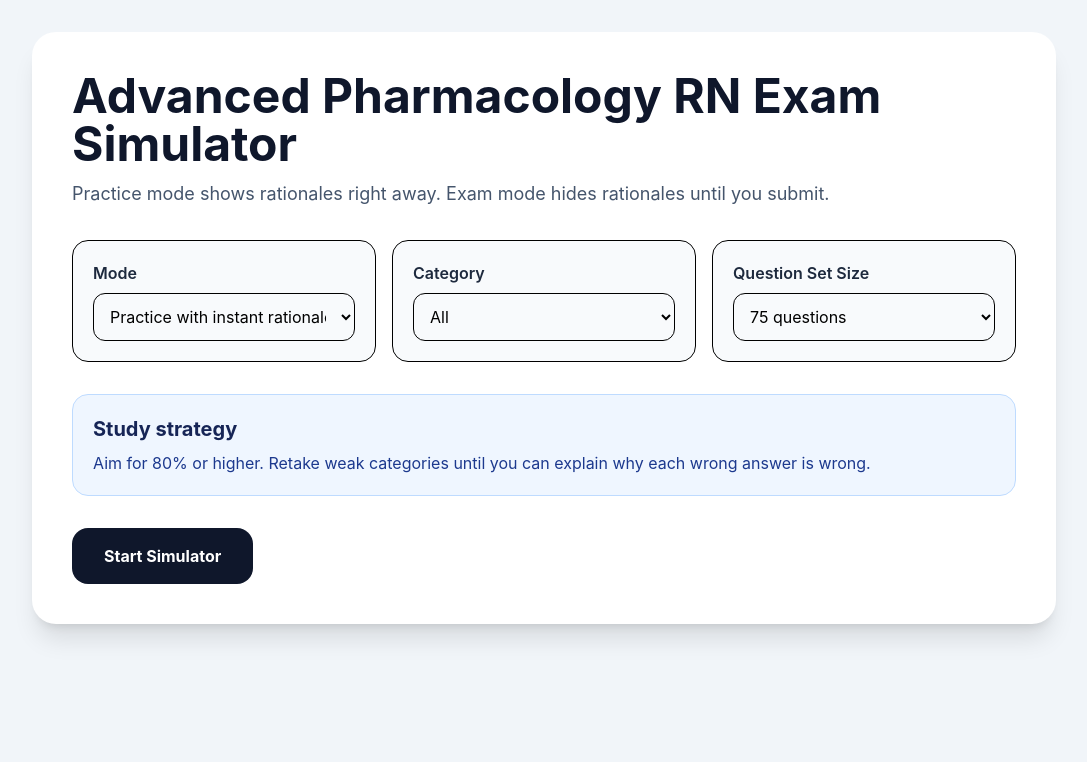
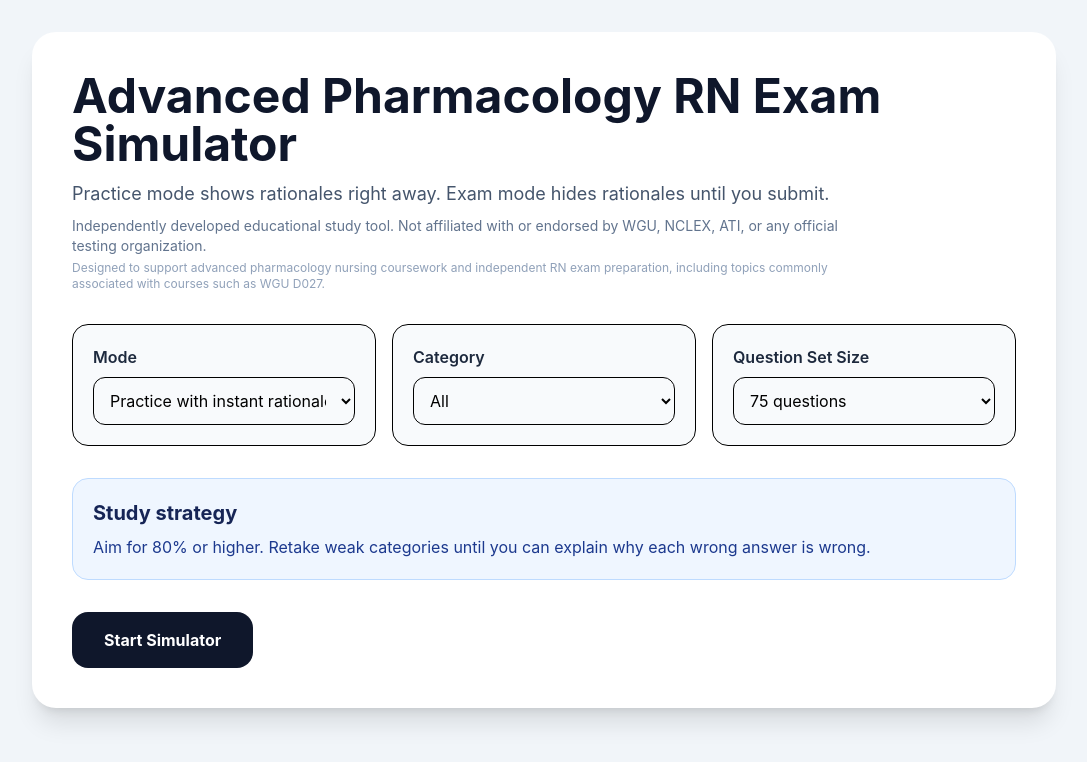
Before and after one commit to emerill/Rapidrecall-RN, a React (Vite) app: page / in a window 1280 px wide. Shown: the top 762 px of the page, without its empty margins (96-1183 px from the left). Built offline with nearby package versions, Linux system fonts and the light colour scheme.

Commit message:
Add disclaimer to homepage

```diff
--- a/src/App.jsx
+++ b/src/App.jsx
@@ -160,7 +160,13 @@ export default function WGU500ExamSimulator() {
         <div className="max-w-5xl mx-auto bg-white rounded-3xl shadow-xl p-6 md:p-10">
           <h1 className="text-3xl md:text-5xl font-bold text-slate-900">Advanced Pharmacology RN Exam Simulator</h1>
           <p className="mt-3 text-slate-600 text-lg">Practice mode shows rationales right away. Exam mode hides rationales until you submit.</p>
+<p className="text-sm text-slate-500 mt-2 max-w-3xl">
+  Independently developed educational study tool. Not affiliated with or endorsed by WGU, NCLEX, ATI, or any official testing organization.
+</p>
 
+<p className="text-xs text-slate-400 mt-1 max-w-3xl">
+  Designed to support advanced pharmacology nursing coursework and independent RN exam preparation, including topics commonly associated with courses such as WGU D027.
+</p>
           <div className="grid md:grid-cols-3 gap-4 mt-8">
             <div className="p-5 rounded-2xl bg-slate-50 border">
               <label className="font-semibold text-slate-800">Mode</label>
```
